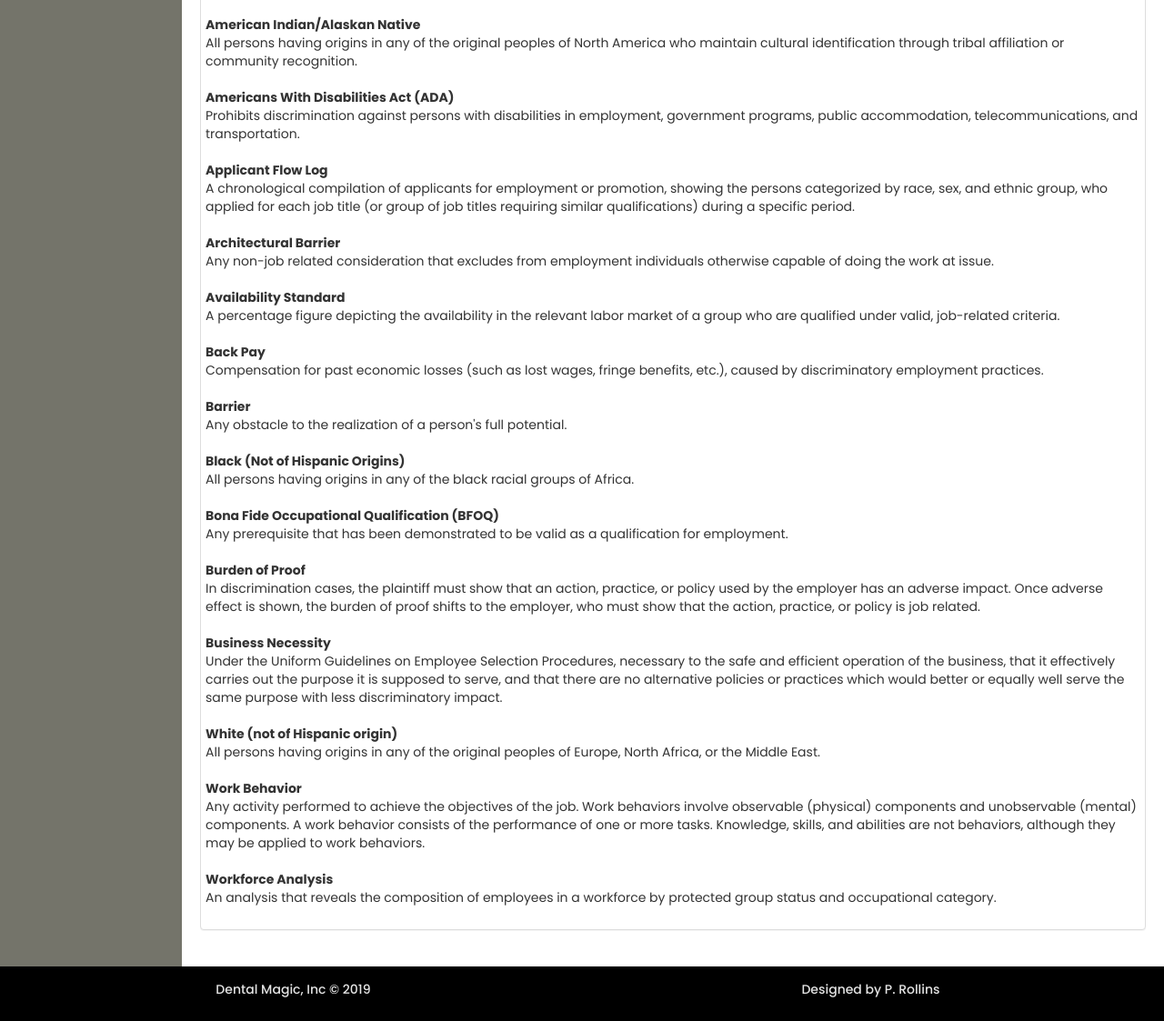
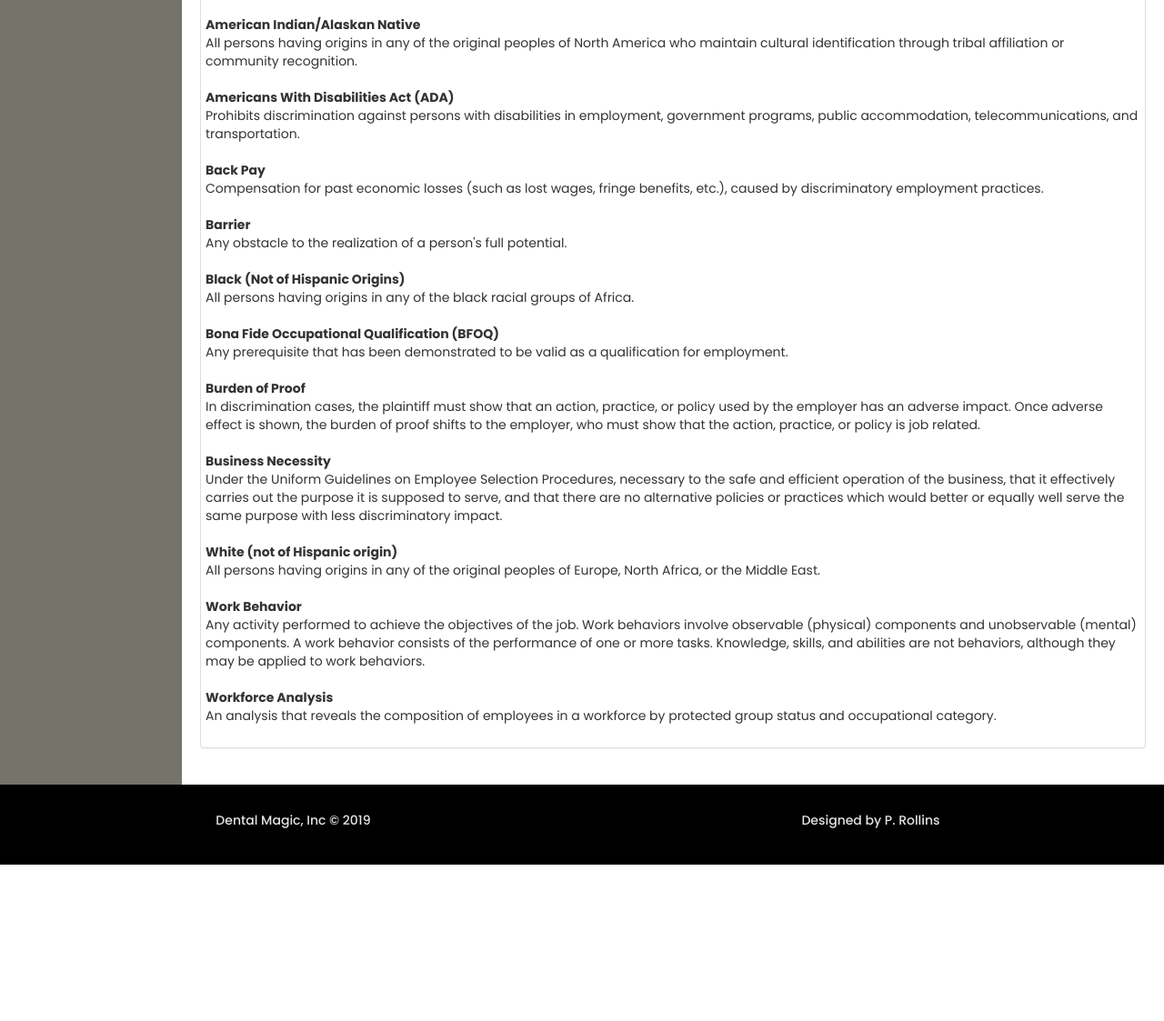
Before and after one commit to patrol7171/HR-Dashboard, a Flask app: page /glossary in a window 1280 px wide. Shown: the part 614-1737 px from the top of the page at 91% size. After the commit the page ends 1565 px from the top, so only its background shows below. Run offline with Flask 2, Linux system fonts and the light colour scheme; parts of the project's set-up code (start-up, migrations or seed data) failed here and were passed over; some libraries are stand-ins or nearby versions.

Commit message:
misc. updates

```diff
--- a/hr_dashboard/app.py
+++ b/hr_dashboard/app.py
@@ -420,7 +420,7 @@ def download_pdf(pageName):
 		'displayHeaderFooter': 'true',
 		'footerTemplate': '<span class=”date”></span><br><span class=”pageNumber”></span>'
 	}
-	pdf_response = a2p_client.HeadlessChrome.convert_from_url(pageUrl, fileName=saveName, **options)
+	pdf_response = a2p_client.HeadlessChrome.convert_from_url(pageUrl, fileName=saveName, options=options)
 	if pdf_response.result['success'] == True:
 		pdf_url = pdf_response.result['pdf']
 		return redirect(pdf_url, code=302)
--- a/hr_dashboard/static/css/style_custom.css
+++ b/hr_dashboard/static/css/style_custom.css
@@ -1,3 +1,6 @@
+/* ---------------------------------------------------
+    GENRERAL STYLE
+----------------------------------------------------- */
 
 @import "https://fonts.googleapis.com/css?family=Poppins:300,400,500,600,700";
 
@@ -25,6 +28,12 @@ a, a:hover, a:focus {
     transition: all 0.3s;
 }
 
+footer {
+  background-color: #000;
+  color: white;
+  padding: 2.28em;
+}
+
 footer a:hover{
 	color: #8dff33 !important;
 }
@@ -50,27 +59,6 @@ i, span {
 .col-xs-5sp {
     width: 20%;
     float: left;
-}
-
-@media (min-width: 768px) {
-	.col-sm-5sp {
-        width: 20%;
-        float: left;
-    }
-}
-
-@media (min-width: 992px) {
-    .col-md-5sp {
-        width: 20%;
-        float: left;
-    }
-}
-
-@media (min-width: 1200px) {
-    .col-lg-5sp {
-        width: 20%;
-        float: left;
-    }
 }
 
 .line {
@@ -222,13 +210,9 @@ button .glyphicon {
 
 
 
-
-
-
 /* ---------------------------------------------------
     CAROUSEL STYLE
 ----------------------------------------------------- */
-
 .carousel-indicators li {
 	border: 2px solid #8dff33 !important;
 }
@@ -259,7 +243,6 @@ button .glyphicon {
 /* ---------------------------------------------------
     SPINNER/LOADER STYLE
 ----------------------------------------------------- */
-
 .progress {
 	font-family: 'Poppins', serif !important;
 	font-size: 2em !important;
@@ -303,7 +286,6 @@ button .glyphicon {
 /* ---------------------------------------------------
     NAVBAR STYLE
 ----------------------------------------------------- */
-
 .navbar {
     padding: 5px 5px;
     background: #fafafa;
@@ -440,12 +422,6 @@ button .glyphicon {
 	color: #ddd !important;
 }
 
-footer {
-  background-color: #000;
-  color: white;
-  padding: 1.28em;
-}
-
 a[data-toggle="collapse"] {
     position: relative;
 }
@@ -505,8 +481,29 @@ a.article, a.article:hover {
 
 
 /* ---------------------------------------------------
-    MEDIAQUERIES
+    MEDIA SETTINGS
 ----------------------------------------------------- */
+@media (min-width: 768px) {
+	.col-sm-5sp {
+        width: 20%;
+        float: left;
+    }
+}
+
+@media (min-width: 992px) {
+    .col-md-5sp {
+        width: 20%;
+        float: left;
+    }
+}
+
+@media (min-width: 1200px) {
+    .col-lg-5sp {
+        width: 20%;
+        float: left;
+    }
+}
+
 @media (max-width: 768px) {
     #sidebar {
         min-width: 80px;
--- a/hr_dashboard/static/js/hr_xtra.js
+++ b/hr_dashboard/static/js/hr_xtra.js
@@ -95,11 +95,11 @@ function verify_progress(status_url, page_name) {
 			}
 		}
 		else {
-			// rerun in 3 seconds
+			// rerun in 4 seconds
 			setTimeout(function() {
 				verify_progress(status_url, page_name);
 				console.log('Task is still going...'); //TESTING
-			}, 3000);
+			}, 4000);
 		}
 	});
 }
--- a/hr_dashboard/templates/glossary.html
+++ b/hr_dashboard/templates/glossary.html
@@ -58,15 +58,7 @@
 						<a name="Americans With Disabilities Act (ADA)"></br>
 							<dt>Americans With Disabilities Act (ADA)</dt>
 							<dd>Prohibits discrimination against persons with disabilities in employment, government programs, public accommodation, telecommunications, and transportation.</dd>
-						<a name="Applicant Flow Log"></br>
-							<dt>Applicant Flow Log</dt>
-							<dd>A chronological compilation of applicants for employment or promotion, showing the persons categorized by race, sex, and ethnic group, who applied for each job title (or group of job titles requiring similar qualifications) during a specific period.</dd>
-						<a name="Architectural Barrier"></br>
-							<dt>Architectural Barrier</dt>
-							<dd>Any non-job related consideration that excludes from employment individuals otherwise capable of doing the work at issue.</dd>
-						<a name="Availability Standard"></br>
-							<dt>Availability Standard</dt>
-							<dd>A percentage figure depicting the availability in the relevant labor market of a group who are qualified under valid, job-related criteria.</dd>
+
 						<a name="Back Pay"></br>
 							<dt>Back Pay</dt>
 							<dd>Compensation for past economic losses (such as lost wages, fringe benefits, etc.), caused by discriminatory employment practices.</dd>
@@ -85,6 +77,7 @@
 						<a name="Business Necessity"></br>
 							<dt>Business Necessity</dt>
 							<dd>Under the Uniform Guidelines on Employee Selection Procedures, necessary to the safe and efficient operation of the business, that it effectively carries out the purpose it is supposed to serve, and that there are no alternative policies or practices which would better or equally well serve the same purpose with less discriminatory impact.</dd>
+
 
 						<a name="White"></br>
 							<dt>White (not of Hispanic origin)</dt>
```
